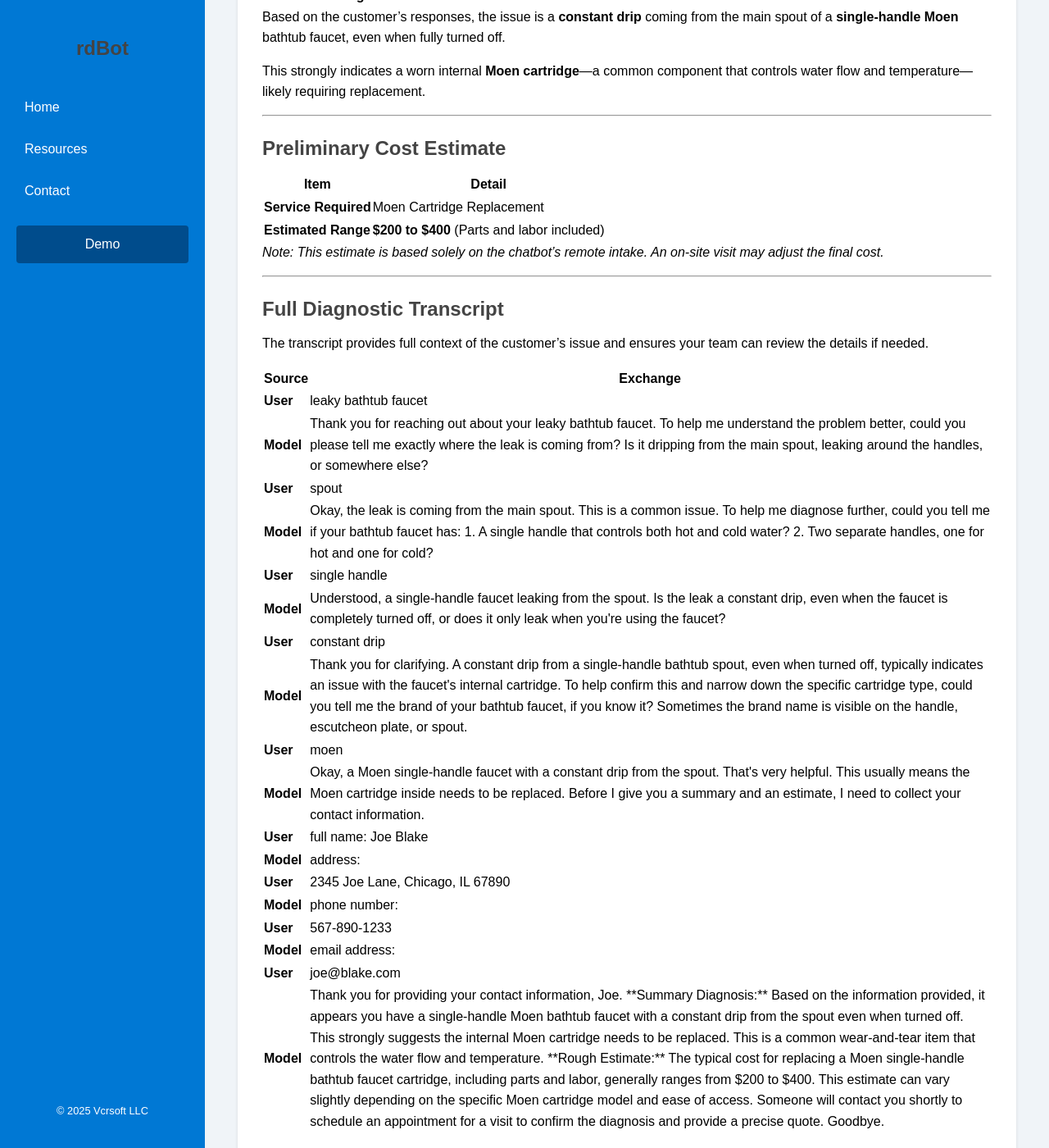
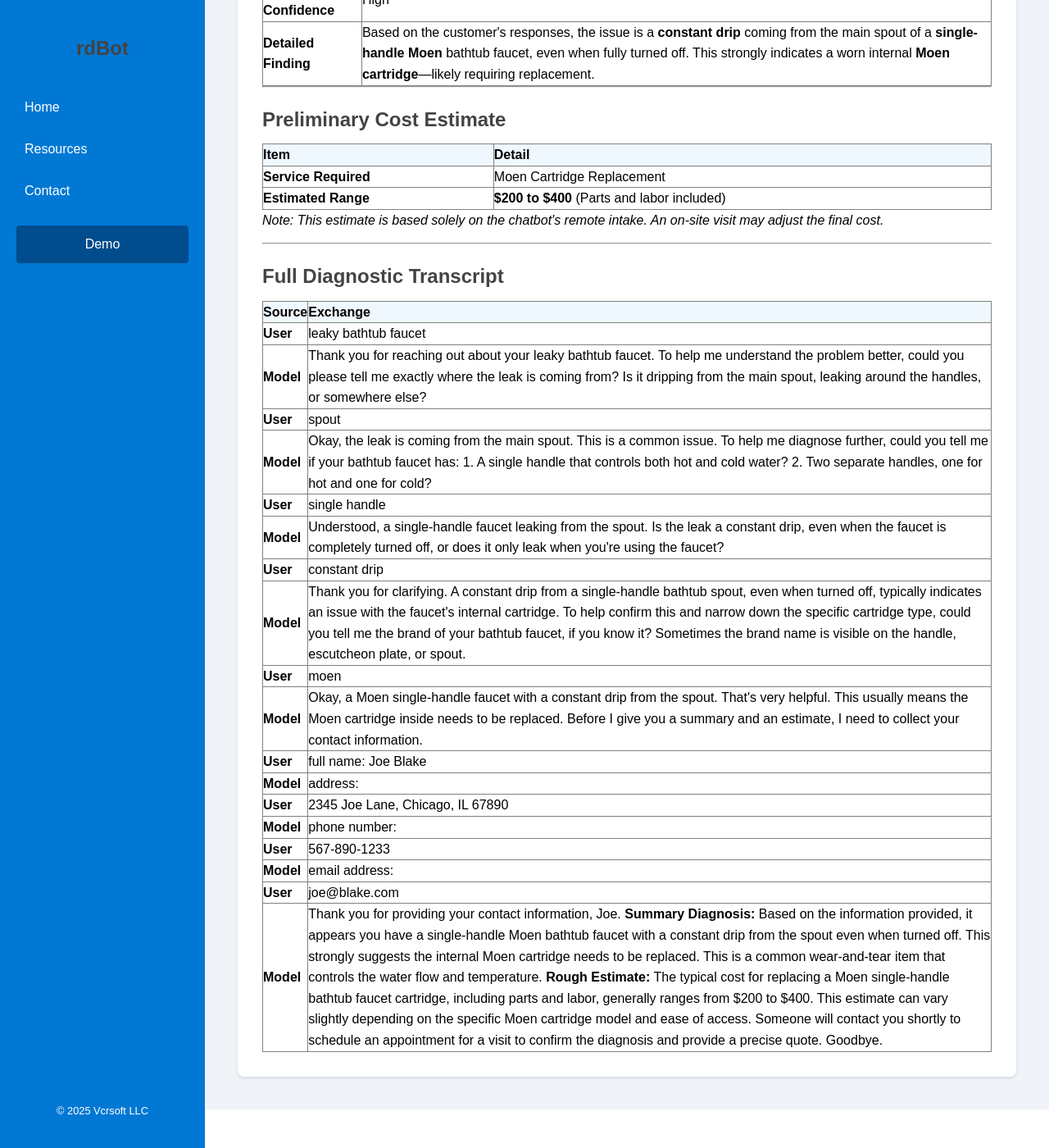
Before and after one commit to vcrsoft/vcrsoft.github.io, a Jekyll site: the page built from _resources/qualifiedLeadEmail.md, in a window 1280 px wide and 1400 px high, scrolled down 743 px. Shown: the whole window at 82% size. Built offline with Jekyll 4.4.1, drawn with Linux system fonts in a browser that asks for light colours; some of the changed text lies outside the part shown.

Commit message:
Update qualifiedLeadEmail.md

```diff
--- a/_resources/qualifiedLeadEmail.md
+++ b/_resources/qualifiedLeadEmail.md
@@ -14,10 +14,10 @@ This article shows you exactly what a **Qualified Lead Email** looks like, so yo
 
 ## Customer Contact Information
 
-<table>
-  <tr>
-    <th>Field</th>
-    <th>Detail</th>
+<table border="1" cellpadding="8" cellspacing="0" style="border-collapse: collapse; width: 100%;">
+  <tr style="background-color: #f0f8ff;">
+    <th style="text-align: left;">Field</th>
+    <th style="text-align: left;">Detail</th>
   </tr>
   <tr>
     <td><strong>Full Name</strong></td>
@@ -41,23 +41,33 @@ This article shows you exactly what a **Qualified Lead Email** looks like, so yo
 
 ## Diagnostic Summary
 
-**Confirmed Issue:** Leaky Bathtub Faucet
-
-**Diagnosis Confidence:** High
-
-**Detailed Finding:**
-Based on the customer's responses, the issue is a **constant drip** coming from the main spout of a **single-handle Moen** bathtub faucet, even when fully turned off.
-
-This strongly indicates a worn internal **Moen cartridge**—a common component that controls water flow and temperature—likely requiring replacement.
+<table border="1" cellpadding="8" cellspacing="0" style="border-collapse: collapse; width: 100%;">
+  <tr style="background-color: #f0f8ff;">
+    <th style="text-align: left;">Field</th>
+    <th style="text-align: left;">Detail</th>
+  </tr>
+  <tr>
+    <td><strong>Confirmed Issue</strong></td>
+    <td>Leaky Bathtub Faucet</td>
+  </tr>
+  <tr>
+    <td><strong>Diagnosis Confidence</strong></td>
+    <td>High</td>
+  </tr>
+  <tr>
+    <td><strong>Detailed Finding</strong></td>
+    <td>Based on the customer's responses, the issue is a <strong>constant drip</strong> coming from the main spout of a <strong>single-handle Moen</strong> bathtub faucet, even when fully turned off. This strongly indicates a worn internal <strong>Moen cartridge</strong>—likely requiring replacement.</td>
+  </tr>
+</table>
 
 ---
 
 ## Preliminary Cost Estimate
 
-<table>
-  <tr>
-    <th>Item</th>
-    <th>Detail</th>
+<table border="1" cellpadding="8" cellspacing="0" style="border-collapse: collapse; width: 100%;">
+  <tr style="background-color: #f0f8ff;">
+    <th style="text-align: left;">Item</th>
+    <th style="text-align: left;">Detail</th>
   </tr>
   <tr>
     <td><strong>Service Required</strong></td>
@@ -69,18 +79,16 @@ This strongly indicates a worn internal **Moen cartridge**—a common component
   </tr>
 </table>
 
-*Note: This estimate is based solely on the chatbot's remote intake. An on-site visit may adjust the final cost.*
+<p><em>Note: This estimate is based solely on the chatbot's remote intake. An on-site visit may adjust the final cost.</em></p>
 
 ---
 
 ## Full Diagnostic Transcript
 
-The transcript provides full context of the customer's issue and ensures your team can review the details if needed.
-
-<table>
-  <tr>
-    <th>Source</th>
-    <th>Exchange</th>
+<table border="1" cellpadding="8" cellspacing="0" style="border-collapse: collapse; width: 100%;">
+  <tr style="background-color: #f0f8ff;">
+    <th style="text-align: left;">Source</th>
+    <th style="text-align: left;">Exchange</th>
   </tr>
   <tr>
     <td><strong>User</strong></td>
@@ -96,7 +104,7 @@ The transcript provides full context of the customer's issue and ensures your te
   </tr>
   <tr>
     <td><strong>Model</strong></td>
-    <td>Okay, the leak is coming from the main spout. This is a common issue. To help me diagnose further, could you tell me if your bathtub faucet has: 1. A single handle that controls both hot and cold water? 2. Two separate handles, one for hot and one for cold?</td>
+    <td>Okay, the leak is coming from the main spout. This is a common issue. To help me diagnose further, could you tell me if your bathtub faucet has: 1. A single handle that controls both hot and cold water? 2. Two separate handles, one for hot and one for cold? </td>
   </tr>
   <tr>
     <td><strong>User</strong></td>
@@ -154,9 +162,9 @@ The transcript provides full context of the customer's issue and ensures your te
     <td><strong>Model</strong></td>
     <td>Thank you for providing your contact information, Joe.
 
-**Summary Diagnosis:** Based on the information provided, it appears you have a single-handle Moen bathtub faucet with a constant drip from the spout even when turned off. This strongly suggests the internal Moen cartridge needs to be replaced. This is a common wear-and-tear item that controls the water flow and temperature.
+<strong>Summary Diagnosis:</strong> Based on the information provided, it appears you have a single-handle Moen bathtub faucet with a constant drip from the spout even when turned off. This strongly suggests the internal Moen cartridge needs to be replaced. This is a common wear-and-tear item that controls the water flow and temperature.
 
-**Rough Estimate:** The typical cost for replacing a Moen single-handle bathtub faucet cartridge, including parts and labor, generally ranges from $200 to $400. This estimate can vary slightly depending on the specific Moen cartridge model and ease of access.
+<strong>Rough Estimate:</strong> The typical cost for replacing a Moen single-handle bathtub faucet cartridge, including parts and labor, generally ranges from $200 to $400. This estimate can vary slightly depending on the specific Moen cartridge model and ease of access.
 
 Someone will contact you shortly to schedule an appointment for a visit to confirm the diagnosis and provide a precise quote.
 
```
